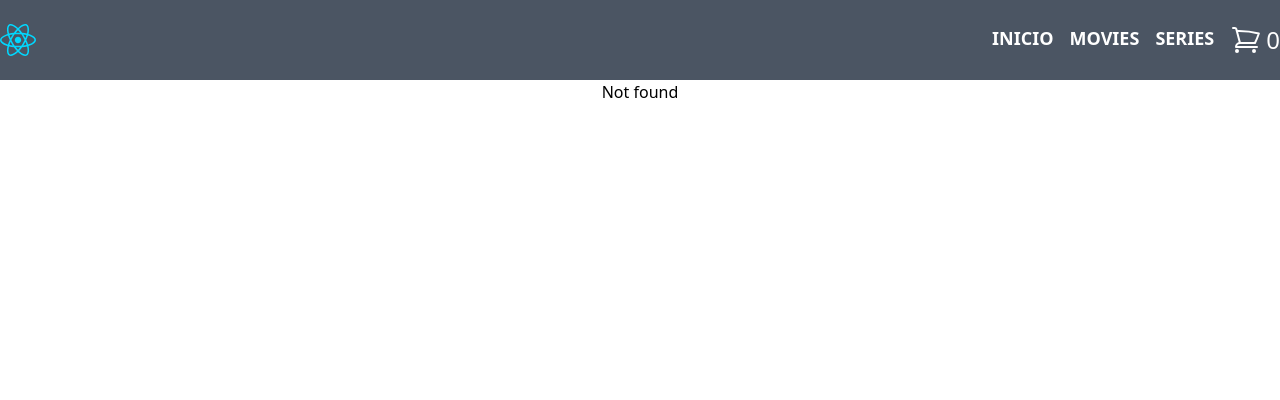
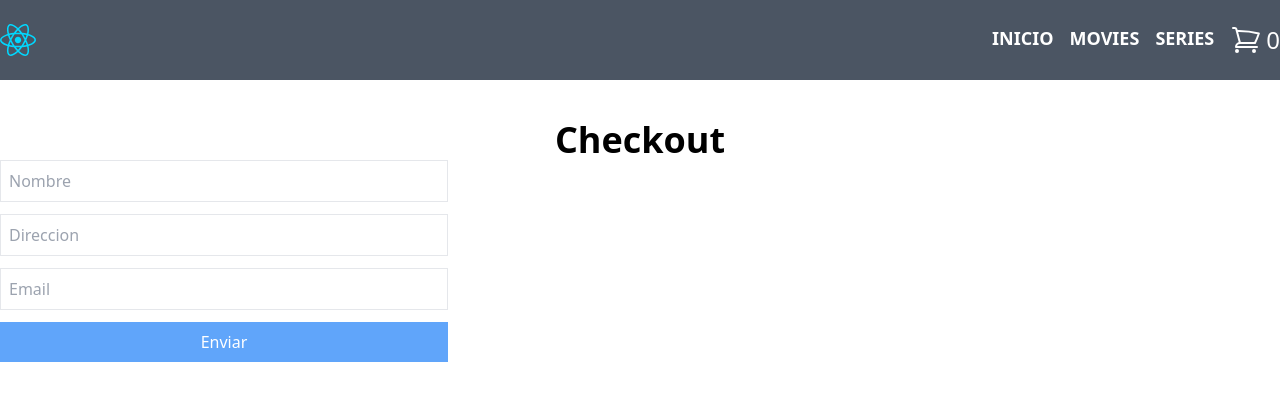
Before and after one commit to GermanDelosSantos/ReactJs, a React (Vite) app: page /checkout in a window 1280 px wide. Before the commit this address led to /not-found. Shown: the top 400 px of the page. Built offline with nearby package versions, Linux system fonts and the light colour scheme.

Commit message:
se hizo todo lo de firestore

```diff
--- a/package.json
+++ b/package.json
@@ -10,6 +10,7 @@
     "preview": "vite preview"
   },
   "dependencies": {
+    "firebase": "^10.7.1",
     "react": "^18.2.0",
     "react-dom": "^18.2.0",
     "react-icons": "^4.12.0",
--- a/src/App.jsx
+++ b/src/App.jsx
@@ -6,6 +6,7 @@ import ItemDetailContainer from './components/ItemDetailContainer/ItemDetailCont
 import CartView from './components/CartView/CartView';
 import { CartProvider } from './context/CartContext';
 import { UserProvider } from './context/UserContext';
+import Checkout from './components/checkout/Checkout';
 
 function App() {
   return (
@@ -19,6 +20,7 @@ function App() {
           <Route path="/category/:categoryId" element={<ItemListContainer />} />
           <Route path="/item/:itemId" element={<ItemDetailContainer />} />
           <Route path="/cart" element={<CartView />} />
+          <Route path='/checkout' element={<Checkout />} />
           <Route path="/not-found" element={<h2>Not found</h2>} />
           <Route path="*" element={<Navigate to={"/not-found"} />} />
         </Routes>
--- a/src/components/CartView/CartView.jsx
+++ b/src/components/CartView/CartView.jsx
@@ -44,6 +44,8 @@ const CartView = () => {
 
             <h4 className="text-4xl font-semibold">TOTAL: ${totalCart()}</h4>
             <Button onClick={clearCart} className="bg-gray-300 rounded-md m-5">Vaciar carrito</Button>
+            <Button className="bg-green-400 rounded-md m-5"><Link to="/checkout">Terminar mi compra</Link></Button>
+
         </section>
     );
 };
--- a/src/components/ItemDetailContainer/ItemDetailContainer.jsx
+++ b/src/components/ItemDetailContainer/ItemDetailContainer.jsx
@@ -1,7 +1,8 @@
 import { useEffect, useState } from "react";
-import { pedirDatos } from "../utilidades/utilidades";
 import { useParams } from "react-router-dom";
 import ItemDetail from "../ItemDetail/ItemDetail";
+import { db } from "../../firebase/config";
+import { doc, getDoc } from "firebase/firestore";
 
 const ItemDetailContainer = () => {
 const [loading, setLoading] = useState(true);
@@ -12,11 +13,16 @@ const { itemId } = useParams()
 useEffect(() => {
     setLoading(true);
 
-    pedirDatos()
-    .then((data) => {
-        setItem( data.find(prod => prod.id === Number(itemId)) )
+    const docRef = doc(db, 'productos', itemId)
+
+    getDoc(docRef)
+    .then((docSnapShot) =>{
+        const doc = {...docSnapShot.data(), id: docSnapShot.id}
+
+        setItem(doc)
     })
-    .finally(() => setLoading(false));
+    .finally(() => setLoading(false))
+
 }, []);
 
 return (
--- /dev/null
+++ b/src/components/checkout/Checkout.jsx
@@ -0,0 +1,77 @@
+import { useContext, useState } from "react"
+import { CartContext } from "../../context/CartContext"
+import { db } from "../../firebase/config"
+import { collection, addDoc } from "firebase/firestore"
+
+const Checkout = () => {
+    const { cart, totalCart, clearCart } = useContext(CartContext)
+
+    const [values, setValues] = useState({
+        nombre: '',
+        direccion: '',
+        email: ''
+    })
+
+    const [orderId, setOrderId] = useState(null);
+
+    const handleInputChange = (e) => {
+        console.log(e.target.name)
+
+        setValues({
+            ...values,
+            [e.target.name]: e.target.value
+        })
+    }
+
+    const handleSubmit = (e) => {
+        e.preventDefault();
+
+        const orden = {
+            cliente: values,
+            items: cart,
+            total: totalCart(),
+            fecha: new Date()
+        }
+
+        const ordersRef = collection(db, 'orders')
+
+        addDoc(ordersRef, orden).then((doc) => {
+            setOrderId(doc.id)
+            clearCart()
+
+        });
+
+        };
+
+
+
+    if (orderId) {
+        return (
+            <div className="container m-auto mt-10">
+                <h2 className="text-4xl font-semibold">Gracias por tu compra</h2>
+                <hr />
+                <p>Tu código de orden es: {orderId}</p>
+            </div>
+        );
+    }
+
+
+    return (
+        <div className="container m-auto mt-10">
+            <h2 className="text-4xl font-semibold">Checkout</h2>
+
+            <form onSubmit={handleSubmit} className="flex flex-col gap-3 max-w-md">
+                <input className="border p-2" type="text" placeholder="Nombre" value={values.nombre} onChange={handleInputChange} name="nombre" />
+                <input className="border p-2" type="text" placeholder="Direccion" value={values.direccion} onChange={handleInputChange} name="direccion" />
+                <input className="border p-2" type="email" placeholder="Email" value={values.email} onChange={handleInputChange} name="email" />
+                <button className="bg-blue-400 rounded-mt text-white py-2" type="sumbit">Enviar</button>
+
+
+            </form>
+
+
+
+        </div>
+    )
+}
+export default Checkout
--- a/src/components/itemListContainer/ItemListContainer.jsx
+++ b/src/components/itemListContainer/ItemListContainer.jsx
@@ -1,27 +1,30 @@
 import { useEffect, useState } from "react"
 import ItemList from "../ItemList/ItemList";
-import { pedirDatos } from "../utilidades/utilidades";
 import { useParams } from "react-router-dom";
+import { collection, getDocs, query, where } from "firebase/firestore";
+import { db } from "../../firebase/config";
 
 const ItemListContainer = () => {
 const [productos, setProductos] = useState([])
 const [loading, setLoading] = useState(true)
 
 const { categoryId } = useParams()
-console.log(categoryId)
 
 useEffect(() => {
     setLoading(true)
 
-      pedirDatos() // <= Promise
-        .then((data) => {
-            const items = categoryId
-                            ? data.filter(prod => prod.category === categoryId)
-                            : data
+    const productRef = collection(db, 'productos')
+    const q = categoryId ? query( productRef, where( 'category', '==', categoryId) ) : productRef
 
-            setProductos(items)
-        })
-        .finally(() => setLoading( false ))
+    getDocs( q )
+    .then((querySnapShot)=> {
+        const docs = querySnapShot.docs.map(doc => ({...doc.data(), id: doc.id}))
+
+        console.log(docs)
+        setProductos( docs )
+    })
+
+    .finally( () => setLoading(false))
 }, [categoryId])
 
 return (
--- a/src/firebase/config.js
+++ b/src/firebase/config.js
@@ -1,11 +1,8 @@
 // Import the functions you need from the SDKs you need
 import { initializeApp } from "firebase/app";
 import { getAnalytics } from "firebase/analytics";
-// TODO: Add SDKs for Firebase products that you want to use
-// https://firebase.google.com/docs/web/setup#available-libraries
+import {getFirestore} from "firebase/firestore"
 
-// Your web app's Firebase configuration
-// For Firebase JS SDK v7.20.0 and later, measurementId is optional
 const firebaseConfig = {
     apiKey: "AIzaSyDhymg0c4Naim4P0LMVLUbarbsa5BQyCb8",
     authDomain: "videosusadosdatabase.firebaseapp.com",
@@ -18,5 +15,5 @@ const firebaseConfig = {
 
 // Initialize Firebase
 const app = initializeApp(firebaseConfig);
-const db = getFirestore( app )
+export const db = getFirestore( app )
 const analytics = getAnalytics(app);
```
Also changed, not shown: 1 other file (tests, documents, lock files or other folders).
